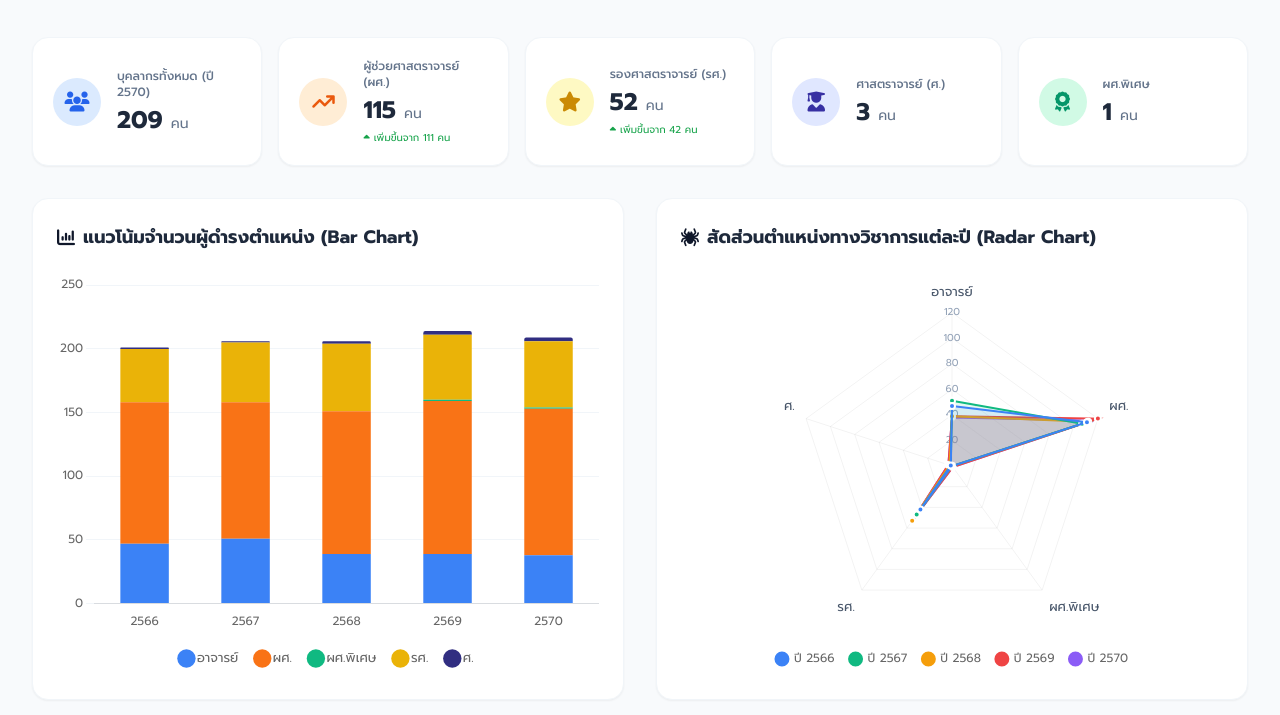
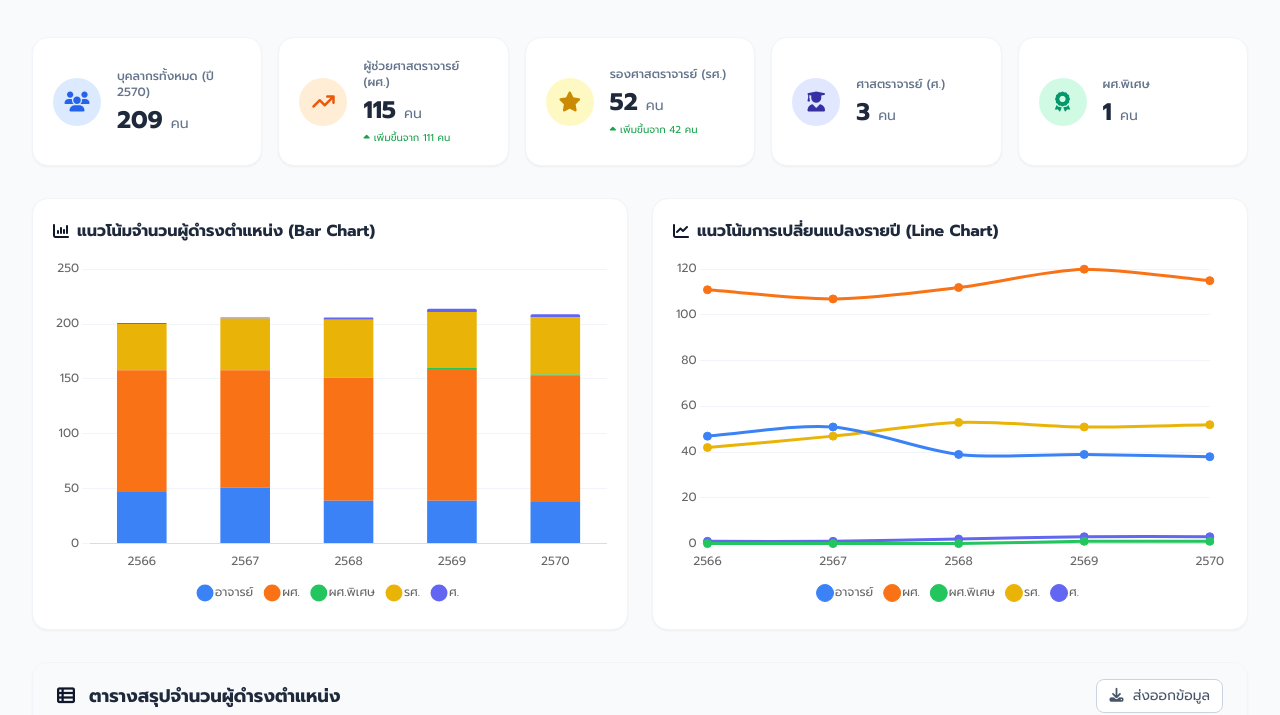
Before and after one commit to tippawanb-lang/-, a plain HTML site: page index.html in a window 1280 px wide. Shown: the part 111-826 px from the top of the page. Drawn offline with nearby package versions, Linux system fonts and the light colour scheme.

Commit message:
Update index.html

```diff
--- a/index.html
+++ b/index.html
@@ -127,25 +127,25 @@
         </section>
 
         <!-- Main Content Grid -->
-        <div class="grid grid-cols-1 lg:grid-cols-2 gap-8 mb-8">
+        <div class="grid grid-cols-1 lg:grid-cols-2 gap-6 mb-8">
 
             <!-- Section 2: Chart -->
-            <section class="bg-white rounded-2xl p-6 shadow-sm border border-slate-100">
-                <h2 class="text-lg font-bold text-slate-800 mb-6 flex items-center">
+            <section class="bg-white rounded-2xl p-5 shadow-sm border border-slate-100">
+                <h2 class="text-base font-bold text-slate-800 mb-4 flex items-center">
                     <i class="fa-solid fa-chart-column mr-2 text-rmutt-navy"></i> แนวโน้มจำนวนผู้ดำรงตำแหน่ง (Bar Chart)
                 </h2>
-                <div class="w-full" style="height: 400px;">
+                <div class="w-full h-[350px]">
                     <canvas id="academicChart"></canvas>
                 </div>
             </section>
 
-            <!-- Section 2.5: Radar Chart -->
-            <section class="bg-white rounded-2xl p-6 shadow-sm border border-slate-100">
-                <h2 class="text-lg font-bold text-slate-800 mb-6 flex items-center">
-                    <i class="fa-solid fa-spider mr-2 text-rmutt-navy"></i> สัดส่วนตำแหน่งทางวิชาการแต่ละปี (Radar Chart)
+            <!-- Section 2.5: Line Chart -->
+            <section class="bg-white rounded-2xl p-5 shadow-sm border border-slate-100">
+                <h2 class="text-base font-bold text-slate-800 mb-4 flex items-center">
+                    <i class="fa-solid fa-chart-line mr-2 text-rmutt-navy"></i> แนวโน้มการเปลี่ยนแปลงรายปี (Line Chart)
                 </h2>
-                <div class="w-full flex justify-center items-center" style="height: 400px;">
-                    <canvas id="radarChart"></canvas>
+                <div class="w-full h-[350px]">
+                    <canvas id="lineChart"></canvas>
                 </div>
             </section>
 
@@ -273,21 +273,21 @@
                         {
                             label: 'ผศ.พิเศษ',
                             data: specialAsstData,
-                            backgroundColor: '#10B981', // Emerald
+                            backgroundColor: '#22C55E', // Green
                             borderRadius: 4,
                             barPercentage: 0.6
                         },
                         {
                             label: 'รศ.',
                             data: assocProfData,
-                            backgroundColor: '#EAB308', // Yellow/Gold
+                            backgroundColor: '#EAB308', // Yellow
                             borderRadius: 4,
                             barPercentage: 0.6
                         },
                         {
                             label: 'ศ.',
                             data: profData,
-                            backgroundColor: '#312E81', // Indigo/Navy
+                            backgroundColor: '#6366F1', // Indigo
                             borderRadius: 4,
                             barPercentage: 0.6
                         }
@@ -304,17 +304,17 @@
                         legend: {
                             position: 'bottom',
                             labels: {
-                                padding: 20,
-                                font: { family: "'Prompt', sans-serif", size: 13 },
+                                padding: 15,
+                                font: { family: "'Prompt', sans-serif", size: 12 },
                                 usePointStyle: true,
                                 boxWidth: 8
                             }
                         },
                         tooltip: {
                             backgroundColor: 'rgba(15, 23, 42, 0.9)',
-                            titleFont: { family: "'Prompt', sans-serif", size: 14 },
-                            bodyFont: { family: "'Prompt', sans-serif", size: 13 },
-                            padding: 12,
+                            titleFont: { family: "'Prompt', sans-serif", size: 13 },
+                            bodyFont: { family: "'Prompt', sans-serif", size: 12 },
+                            padding: 10,
                             cornerRadius: 8,
                             itemSort: function(a, b) {
                                 return b.datasetIndex - a.datasetIndex;
@@ -338,75 +338,63 @@
             });
         }
 
-        // 3. ฟังก์ชันสร้างกราฟ Radar (Spider Chart)
-        function renderRadarChart(data) {
-            const ctx = document.getElementById('radarChart').getContext('2d');
+        // 3. ฟังก์ชันสร้างกราฟ Line Chart เพื่อดูแนวโน้ม
+        function renderLineChart(data) {
+            const ctx = document.getElementById('lineChart').getContext('2d');
 
-            const labels = ['อาจารย์', 'ผศ.', 'ผศ.พิเศษ', 'รศ.', 'ศ.'];
-
-            // สีสำหรับแต่ละปีงบประมาณ
-            const colors = [
-                { border: 'rgba(59, 130, 246, 1)', bg: 'rgba(59, 130, 246, 0.1)' },   // 2566 - Blue
-                { border: 'rgba(16, 185, 129, 1)', bg: 'rgba(16, 185, 129, 0.1)' },   // 2567 - Emerald
-                { border: 'rgba(245, 158, 11, 1)', bg: 'rgba(245, 158, 11, 0.1)' },   // 2568 - Amber
-                { border: 'rgba(239, 68, 68, 1)', bg: 'rgba(239, 68, 68, 0.1)' },     // 2569 - Red
-                { border: 'rgba(139, 92, 246, 1)', bg: 'rgba(139, 92, 246, 0.15)' }   // 2570 - Violet (เน้นสีเข้มขึ้นนิดนึง)
-            ];
-
-            const datasets = data.map((d, index) => {
-                return {
-                    label: `ปี ${d.year}`,
-                    data: [d.achan, d.asst_prof, d.special_asst, d.assoc_prof, d.prof],
-                    borderColor: colors[index % colors.length].border,
-                    backgroundColor: colors[index % colors.length].bg,
-                    pointBackgroundColor: colors[index % colors.length].border,
-                    pointBorderColor: '#fff',
-                    pointHoverBackgroundColor: '#fff',
-                    pointHoverBorderColor: colors[index % colors.length].border,
-                    borderWidth: 2,
-                    fill: true
-                };
-            });
+            const labels = data.map(d => d.year);
+            const achanData = data.map(d => d.achan);
+            const asstProfData = data.map(d => d.asst_prof);
+            const specialAsstData = data.map(d => d.special_asst);
+            const assocProfData = data.map(d => d.assoc_prof);
+            const profData = data.map(d => d.prof);
 
             new Chart(ctx, {
-                type: 'radar',
+                type: 'line',
                 data: {
                     labels: labels,
-                    datasets: datasets
+                    datasets: [
+                        { label: 'อาจารย์', data: achanData, borderColor: '#3B82F6', backgroundColor: '#3B82F6', tension: 0.3, pointRadius: 4, pointHoverRadius: 6 },
+                        { label: 'ผศ.', data: asstProfData, borderColor: '#F97316', backgroundColor: '#F97316', tension: 0.3, pointRadius: 4, pointHoverRadius: 6 },
+                        { label: 'ผศ.พิเศษ', data: specialAsstData, borderColor: '#22C55E', backgroundColor: '#22C55E', tension: 0.3, pointRadius: 4, pointHoverRadius: 6 },
+                        { label: 'รศ.', data: assocProfData, borderColor: '#EAB308', backgroundColor: '#EAB308', tension: 0.3, pointRadius: 4, pointHoverRadius: 6 },
+                        { label: 'ศ.', data: profData, borderColor: '#6366F1', backgroundColor: '#6366F1', tension: 0.3, pointRadius: 4, pointHoverRadius: 6 }
+                    ]
                 },
                 options: {
                     responsive: true,
                     maintainAspectRatio: false,
+                    interaction: {
+                        mode: 'index',
+                        intersect: false,
+                    },
                     plugins: {
                         legend: {
                             position: 'bottom',
                             labels: {
+                                padding: 15,
                                 font: { family: "'Prompt', sans-serif", size: 12 },
                                 usePointStyle: true,
-                                padding: 15
+                                boxWidth: 8
                             }
                         },
                         tooltip: {
                             backgroundColor: 'rgba(15, 23, 42, 0.9)',
-                            titleFont: { family: "'Prompt', sans-serif", size: 14 },
-                            bodyFont: { family: "'Prompt', sans-serif", size: 13 },
-                            padding: 12,
+                            titleFont: { family: "'Prompt', sans-serif", size: 13 },
+                            bodyFont: { family: "'Prompt', sans-serif", size: 12 },
+                            padding: 10,
                             cornerRadius: 8,
                         }
                     },
                     scales: {
-                        r: {
-                            angleLines: { color: 'rgba(0,0,0,0.05)' },
-                            grid: { color: 'rgba(0,0,0,0.05)' },
-                            pointLabels: {
-                                font: { family: "'Prompt', sans-serif", size: 13 },
-                                color: '#475569'
-                            },
-                            ticks: {
-                                backdropColor: 'transparent',
-                                font: { family: "'Prompt', sans-serif", size: 10 },
-                                color: '#94a3b8'
-                            }
+                        x: {
+                            grid: { display: false },
+                            ticks: { font: { family: "'Prompt', sans-serif" } }
+                        },
+                        y: {
+                            border: { display: false },
+                            grid: { color: '#f1f5f9' },
+                            ticks: { font: { family: "'Prompt', sans-serif" } }
                         }
                     }
                 }
@@ -417,7 +405,7 @@
         window.onload = function() {
             renderTable(rawDataFromGoogleSheets);
             renderChart(rawDataFromGoogleSheets);
-            renderRadarChart(rawDataFromGoogleSheets); // แสดง Radar Chart
+            renderLineChart(rawDataFromGoogleSheets); // แสดง Line Chart
 
             // หมายเหตุ: โค้ดส่วนนี้คือจุดที่จะเพิ่มฟังก์ชัน fetch('YOUR_GOOGLE_APP_SCRIPT_URL')
             // เพื่อดึงข้อมูล JSON มาแทนที่ rawDataFromGoogleSheets ในอนาคต
```
